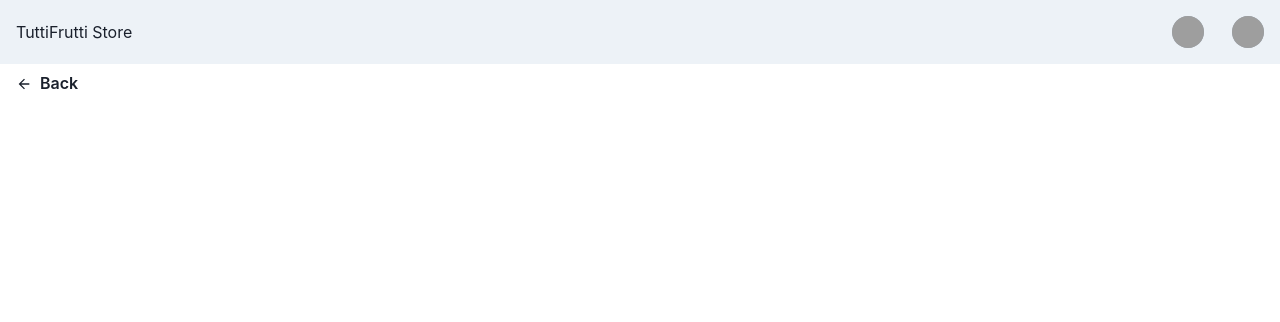
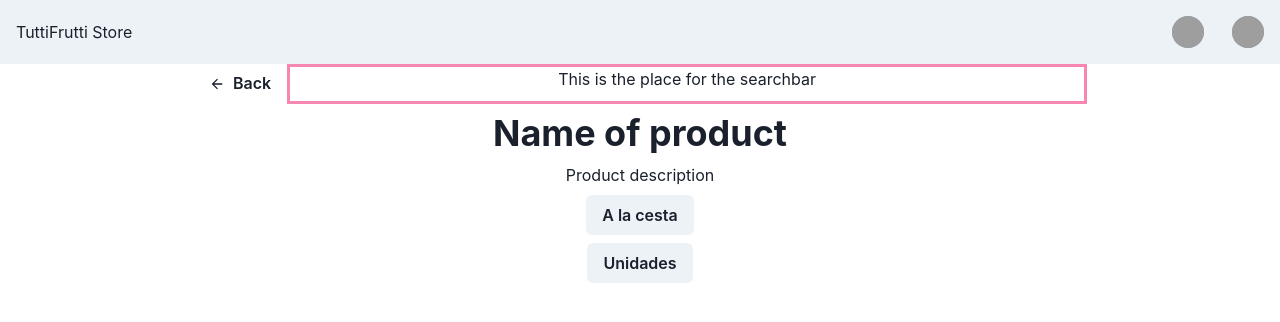
Before and after one commit to TheBridge-FullStackDeveloper/tuttifruti-store-front-2021, a React (Create React App) app: page /product in a window 1280 px wide. Shown: the top 322 px of the page. Built offline with nearby package versions, Linux system fonts and the light colour scheme; grey boxes are pictures that could not be loaded; a web font is replaced by a local one.

Commit message:
wip: basic layout

```diff
--- a/package.json
+++ b/package.json
@@ -18,6 +18,7 @@
     "react": "^17.0.2",
     "react-dom": "^17.0.2",
     "react-hook-form": "^7.16.2",
+    "react-icons": "^4.3.1",
     "react-router-dom": "^5.3.0",
     "react-scripts": "4.0.3",
     "web-vitals": "^1.1.2"
--- a/src/components/SingleProduct/index.jsx
+++ b/src/components/SingleProduct/index.jsx
@@ -0,0 +1,17 @@
+import { getOneProduct } from "services/products"
+import {
+	Box,
+	Text,
+	Heading
+ } from "@chakra-ui/react"
+
+export default function SingleProduct(productId){
+	const getProductData = getOneProduct(productId)
+	return (
+		<>
+			<Box>{getProductData.product_pic}</Box>
+			<Heading>Name of product</Heading>
+			<Text>Product description</Text>
+		</>
+	)
+}
--- a/src/pages/Product/index.js
+++ b/src/pages/Product/index.js
@@ -1,22 +1,27 @@
+import Searchbar from "components/Searchbar";
+import SingleProduct from "components/SingleProduct";
 import {
 	Box,
 	Button,
+	Flex,
 	Center,
 	useColorModeValue,
 	Heading,
 	Text,
-	Stack,
+	VStack,
 	Image,
 } from "@chakra-ui/react";
 import { Link } from "react-router-dom";
-import {ArrowBackIcon} from "@chakra-ui/icons"
+import { ArrowBackIcon} from "@chakra-ui/icons";
+import {FaCartArrowDown} from "react-icons/fa";
 import "@fontsource/gluten";
 import "@fontsource/raleway";
 import "@fontsource/source-code-pro";
 
-export default function SingleProduct() {
+export default function ProductPage() {
 	return (
 		<>
+			<Flex flexWrap="wrap" alignContent="center" justifyContent="center">
 				<Button
 					as={Link}
 					to="/home"
@@ -27,6 +32,15 @@ export default function SingleProduct() {
 				>
 					Back
 				</Button>
+				<Searchbar textAlign="left" />
+			</Flex>
+			<Box>
+				<VStack>
+					<SingleProduct />
+					<Button>A la cesta {FaCartArrowDown}</Button>
+					<Button>Unidades</Button>
+				</VStack>
+			</Box>
 		</>
 	);
 }
--- a/src/services/products/index.js
+++ b/src/services/products/index.js
@@ -7,7 +7,7 @@ export const getAll = ({ get }) => async (page, perpage) => {
   }
 };
 
-export const getProduct = ({get}) =>
+export const getOneProduct = ({get}) =>
 async (id) => {
   try {
     return (await get(`/products?id=${id}`)).data;
```
Also changed, not shown: src/hooks/useFetchOneProduct.js (added, +16 -0 lines), 1 other file (tests, documents, lock files or other folders). Lines whose indentation alone changed are shown as unchanged.
